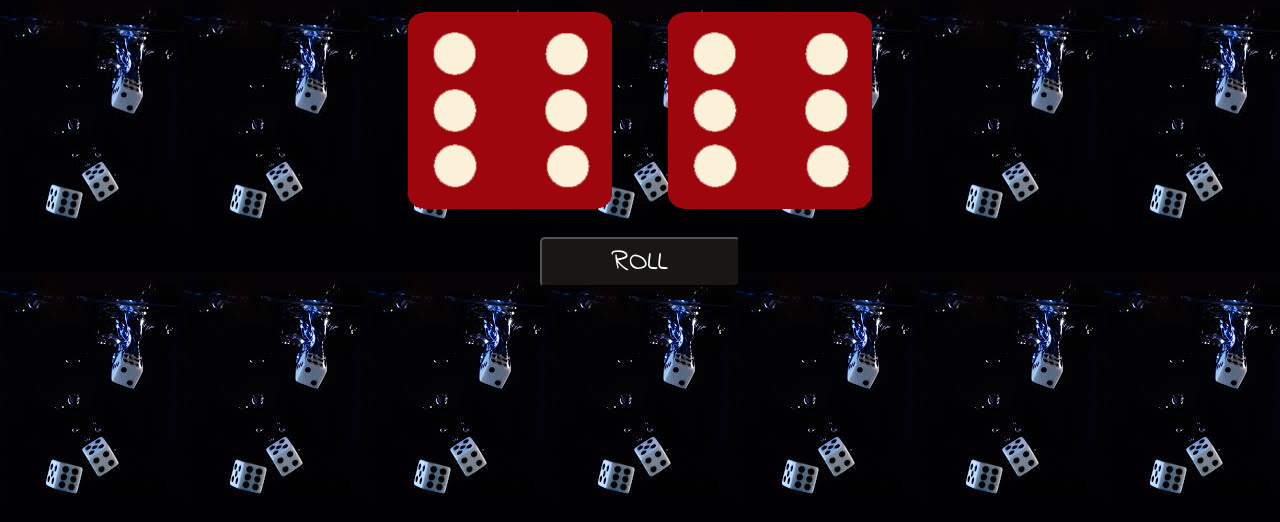
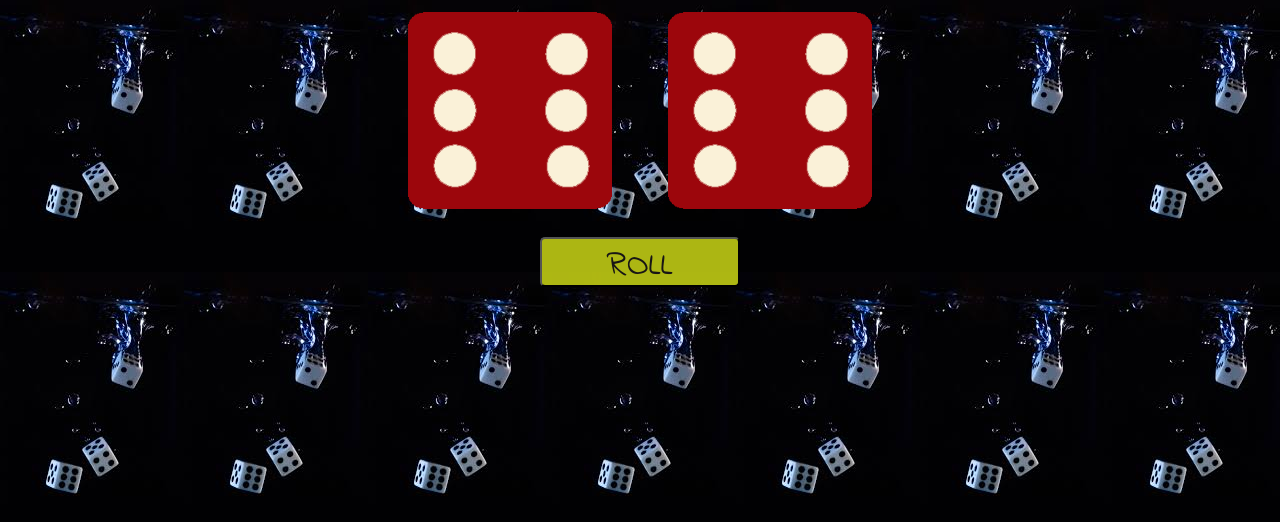
Before and after one commit to PreranaC328/Dice-Challenge-Project3, a plain HTML site: page index.html in a window 1280 px wide. Shown: the part 278-800 px from the top of the page. Drawn offline with Linux system fonts and the light colour scheme.

Commit message:
modified:   styles.css

```diff
--- a/styles.css
+++ b/styles.css
@@ -42,9 +42,9 @@
     width: 200px;
     border-radius: 5px;
     font-family: 'Indie Flower', cursive;
-    font-size: 30px;
-    background-color: rgb(24, 23, 20);
-    color:white;
+    font-size: 35px;
+    background-color:#e3f119c1;
+    color:rgb(23, 21, 21);
   }
 
  /* Add this CSS for the jumping text effect */
```
